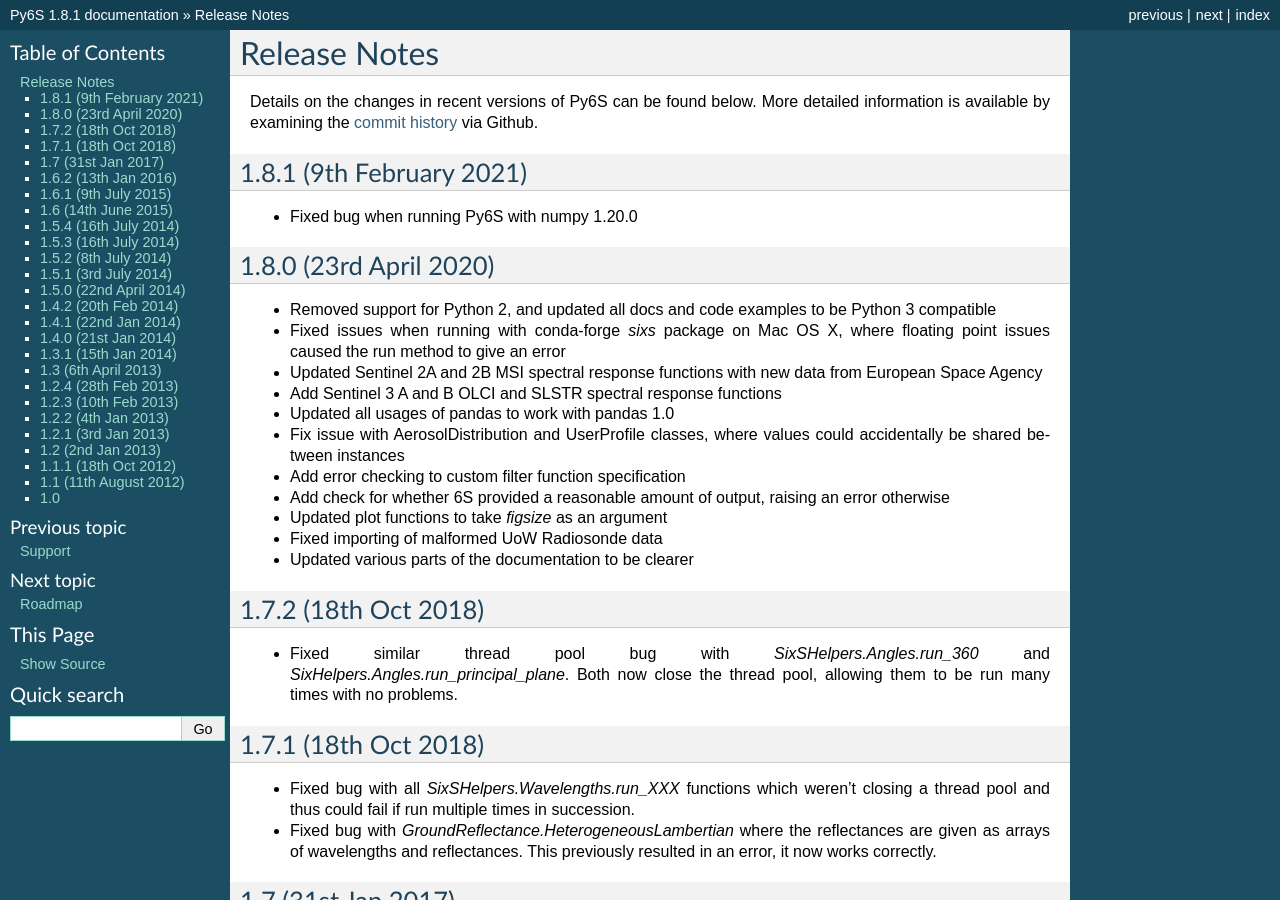
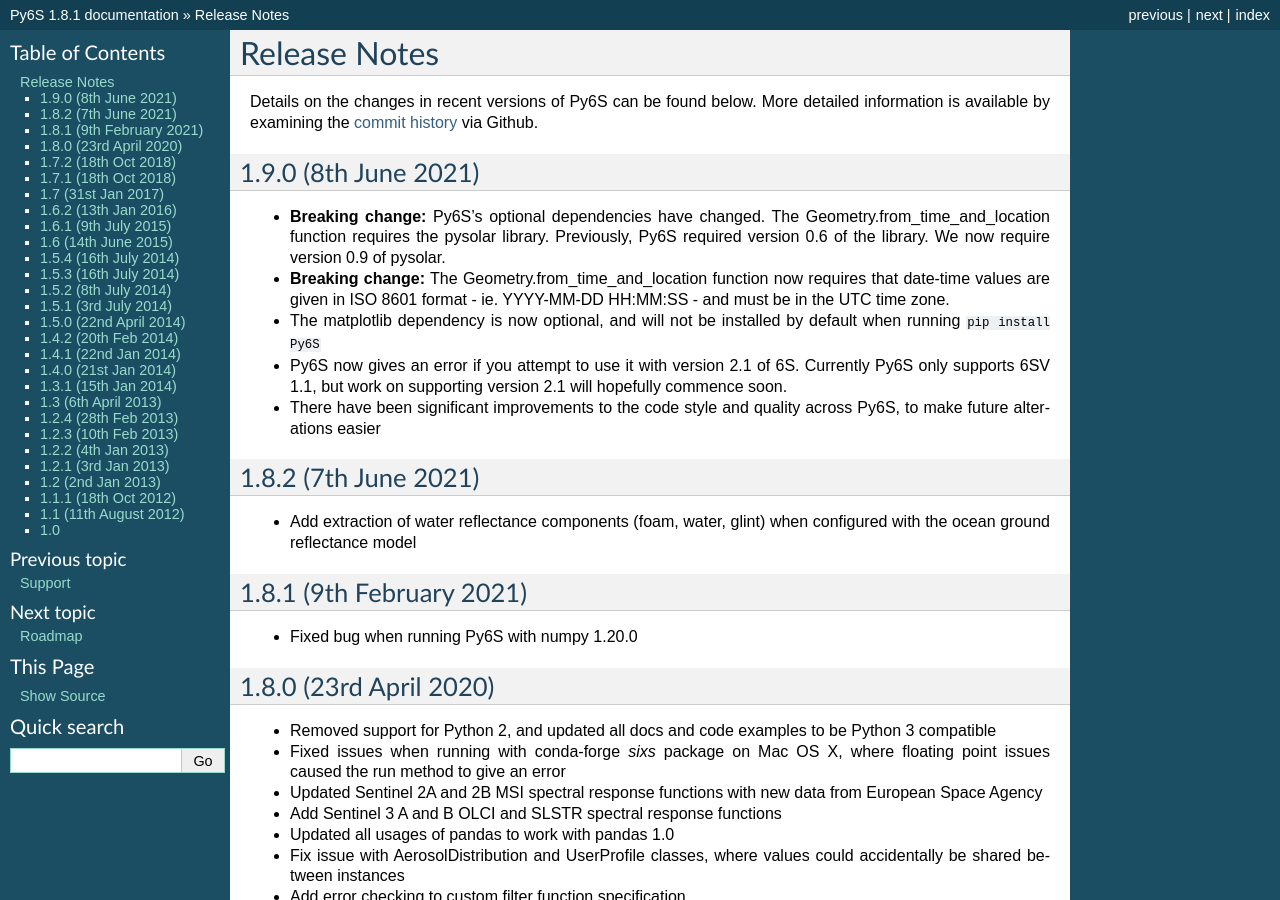
Before and after one commit to robintw/Py6S, a Sphinx documentation site: the page built from doc/source/releasenotes.rst, in a window 1280 px wide and 900 px high. Built offline with Sphinx 7.4.7, drawn with Linux system fonts in a browser that asks for light colours.

Commit message:
Add release notes

```diff
--- a/doc/source/releasenotes.rst
+++ b/doc/source/releasenotes.rst
@@ -2,6 +2,21 @@
 -------------
 
 Details on the changes in recent versions of Py6S can be found below. More detailed information is available by examining the `commit history <https://github.com/robintw/Py6S/commits/master/>`_ via Github.
+
+1.9.0 (8th June 2021)
+^^^^^^^^^^^^^^^^^^^^^
+* **Breaking change:** Py6S's optional dependencies have changed. The Geometry.from_time_and_location function requires the pysolar library.
+  Previously, Py6S required version 0.6 of the library. We now require version 0.9 of pysolar.
+* **Breaking change:** The Geometry.from_time_and_location function now requires that date-time values are given in ISO 8601 format - ie.
+  YYYY-MM-DD HH:MM:SS - and must be in the UTC time zone.
+* The matplotlib dependency is now optional, and will not be installed by default when running ``pip install Py6S``
+* Py6S now gives an error if you attempt to use it with version 2.1 of 6S. Currently Py6S only supports 6SV 1.1, but work on supporting
+  version 2.1 will hopefully commence soon.
+* There have been significant improvements to the code style and quality across Py6S, to make future alterations easier
+
+1.8.2 (7th June 2021)
+^^^^^^^^^^^^^^^^^^^^^
+* Add extraction of water reflectance components (foam, water, glint) when configured with the ocean ground reflectance model
 
 1.8.1 (9th February 2021)
 ^^^^^^^^^^^^^^^^^^^^^^^^^
```
